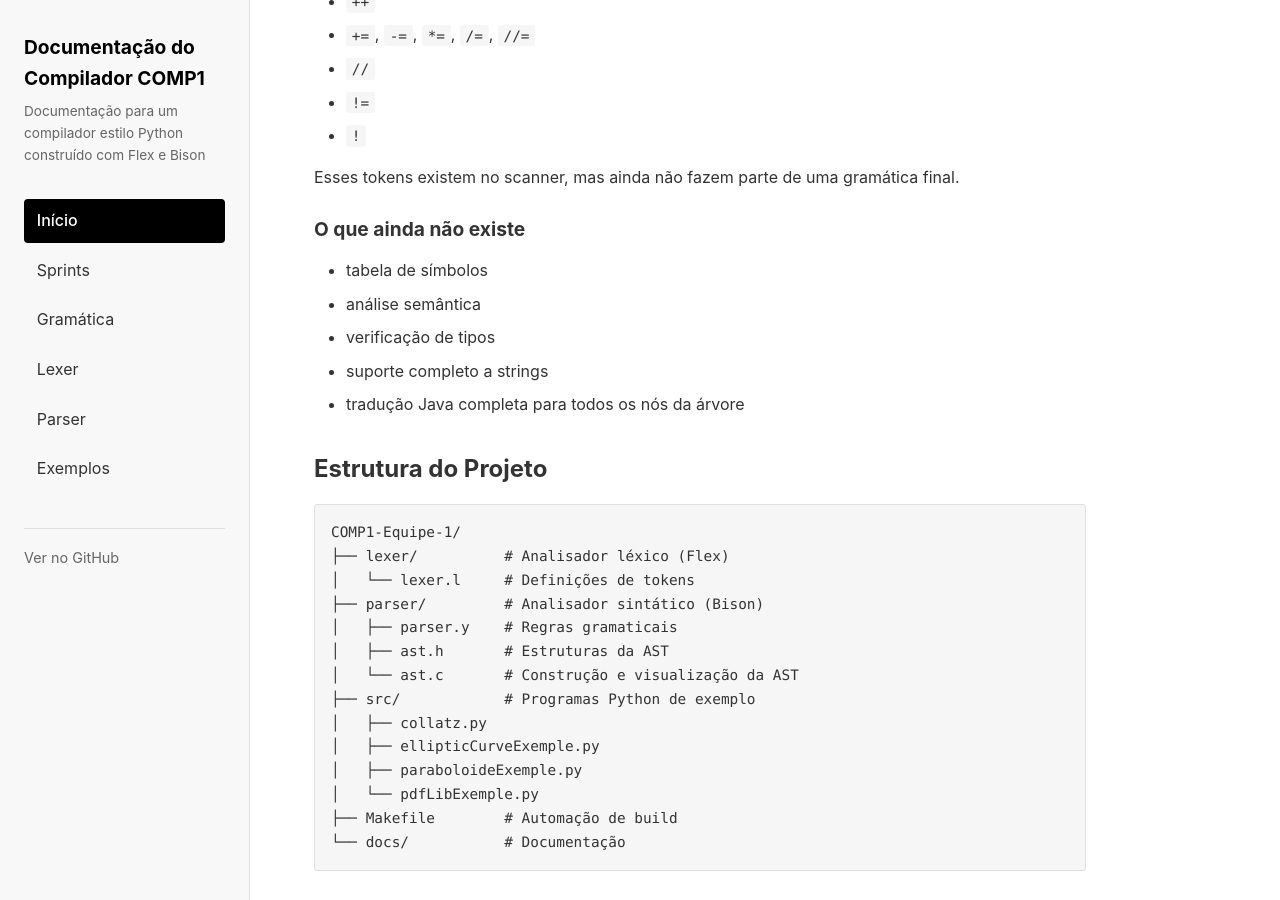
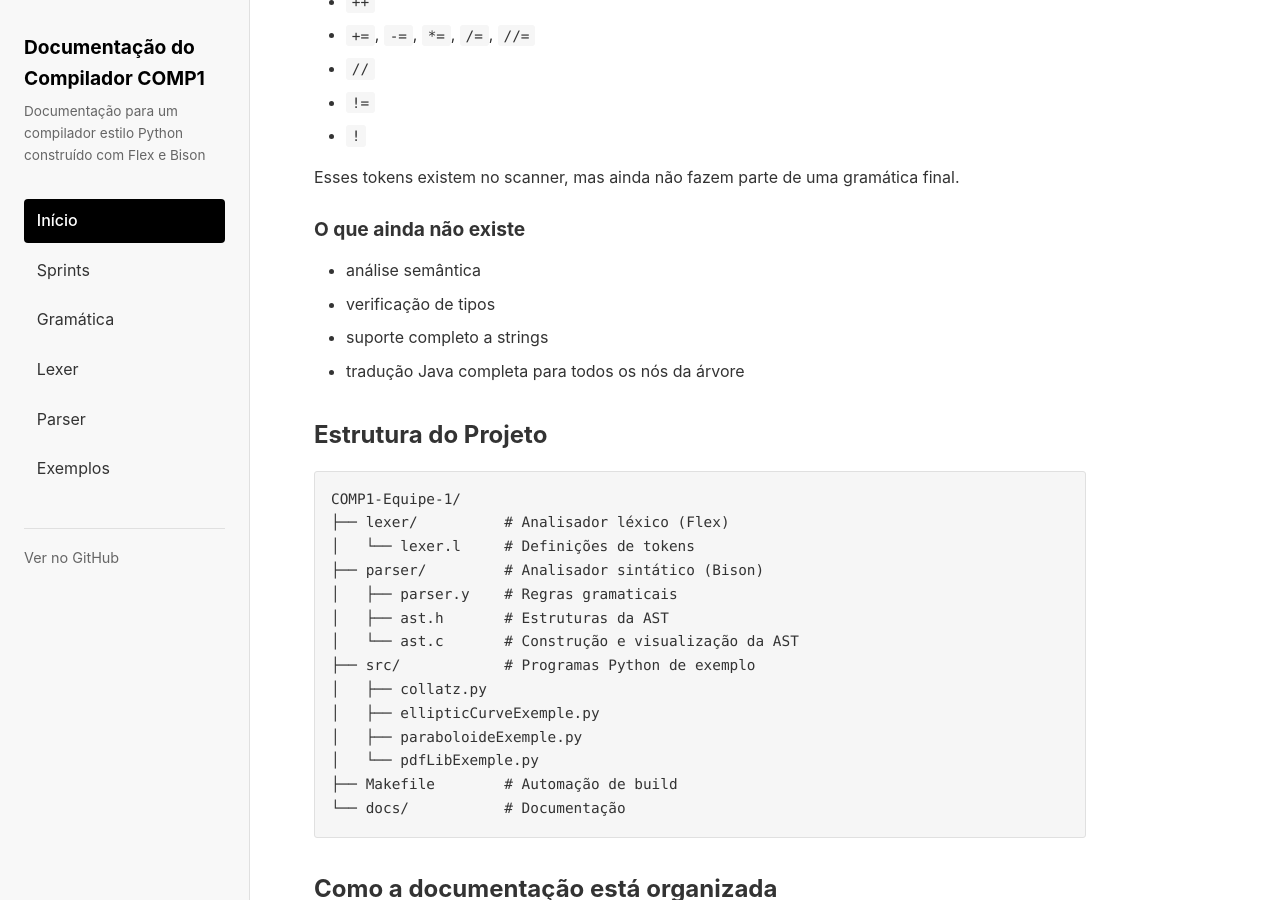
Before and after one commit to felipeacampelo/COMP1-Equipe-1, a Jekyll site: the page built from docs/index.md, in a window 1280 px wide and 900 px high, scrolled down 1481 px. Built offline with Jekyll 4.4.1, drawn with Linux system fonts in a browser that asks for light colours.

Commit message:
Atualizar o index.md

```diff
--- a/docs/index.md
+++ b/docs/index.md
@@ -55,7 +55,6 @@ Esses tokens existem no scanner, mas ainda não fazem parte de uma gramática fi
 
 ### O que ainda não existe
 
-- tabela de símbolos
 - análise semântica
 - verificação de tipos
 - suporte completo a strings
```
